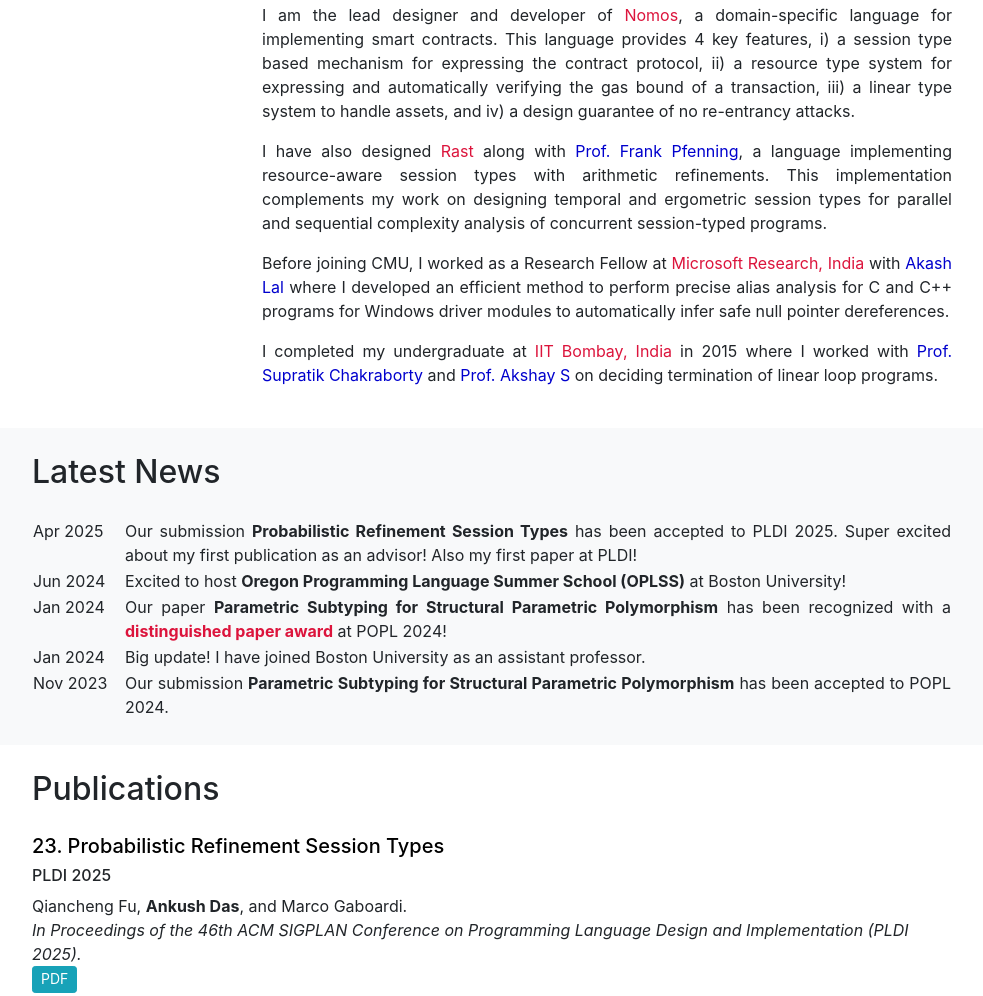
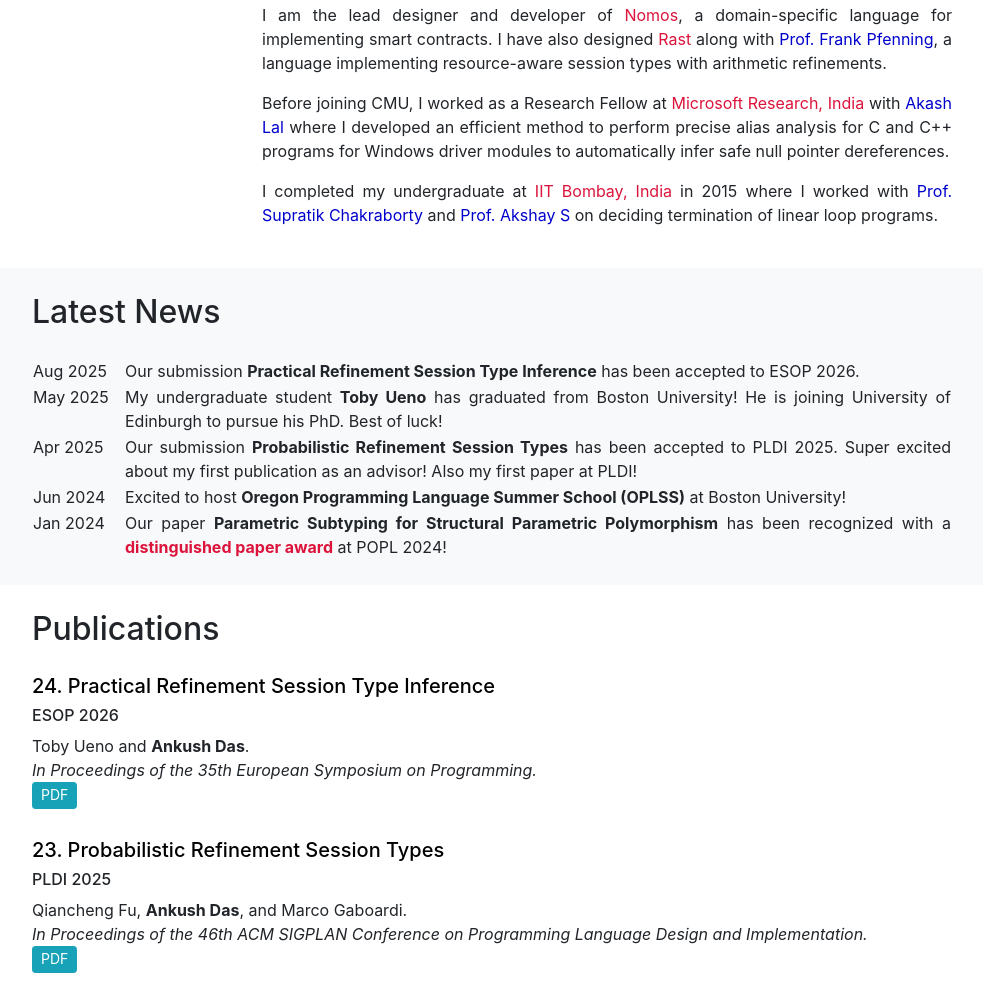
Before and after one commit to ankushdas/ankushdas.github.io, a website with bundled scripts: page index.html in a window 1280 px wide. Shown: the part 513-1509 px from the top of the page, without its empty margins (148-1131 px from the left). Built offline with nearby package versions, Linux system fonts and the light colour scheme.

Commit message:
added ESOP paper

```diff
--- a/index.html
+++ b/index.html
@@ -152,21 +152,14 @@
                 onclick="window.open(this.href); return false;" title="https://www.nomos-lang.org/admin/overview"
                 href="https://www.nomos-lang.org/admin/overview"
                 onkeypress="window.open(this.href); return false;"><span style="color: crimson;">Nomos</span></a>, a
-              domain-specific language for implementing smart contracts. This language provides 4 key features, i) a
-              session type based mechanism for expressing the contract protocol, ii) a resource type system for
-              expressing and automatically verifying the gas bound of a transaction, iii) a linear type system to handle
-              assets, and iv) a design guarantee of no re-entrancy attacks.</p>
-
-            <p style="text-align: justify;">I have also designed <a onclick="window.open(this.href); return false;"
-                title="https://bitbucket.org/fpfenning/rast/src/master/"
+              domain-specific language for implementing smart contracts. I have also designed <a
+                onclick="window.open(this.href); return false;" title="https://bitbucket.org/fpfenning/rast/src/master/"
                 href="https://bitbucket.org/fpfenning/rast/src/master/"
                 onkeypress="window.open(this.href); return false;"><span style="color: crimson;">Rast</span></a> along
               with <a onclick="window.open(this.href); return false;" title="https://www.cs.cmu.edu/~fp"
                 href="https://www.cs.cmu.edu/~fp" onkeypress="window.open(this.href); return false;"><span
                   style="color: mediumblue;">Prof. Frank Pfenning</span></a>, a language implementing resource-aware
-              session types with arithmetic refinements. This implementation complements my work on designing temporal
-              and ergometric session types for parallel and sequential complexity analysis of concurrent session-typed
-              programs.</p>
+              session types with arithmetic refinements.</p>
 
             <p style="text-align: justify;">Before joining CMU, I worked as a Research Fellow at <a
                 onclick="window.open(this.href); return false;"
@@ -209,6 +202,18 @@
             </colgroup>
 
             <tr>
+              <td valign="top">Aug 2025</td>
+              <td style="text-align: justify;">Our submission <b>Practical Refinement Session Type Inference</b>
+                has been accepted to ESOP 2026.
+            </tr>
+
+            <tr>
+              <td valign="top">May 2025</td>
+              <td style="text-align: justify;">My undergraduate student <b>Toby Ueno</b> has graduated from
+                Boston University! He is joining University of Edinburgh to pursue his PhD. Best of luck!
+            </tr>
+
+            <tr>
               <td valign="top">Apr 2025</td>
               <td style="text-align: justify;">Our submission <b>Probabilistic Refinement Session Types</b> has been
                 accepted to PLDI 2025. Super excited about my first publication as an advisor! Also my first paper at
@@ -227,17 +232,6 @@
                   Polymorphism</b> has been recognized with a <span style="color: crimson;"><b>distinguished paper
                     award</span></b> at POPL 2024!
             </tr>
-
-            <tr>
-              <td valign="top">Jan 2024</td>
-              <td style="text-align: justify;">Big update! I have joined Boston University as an assistant professor.
-              </td>
-            </tr>
-
-            <tr>
-              <td valign="top">Nov 2023</td>
-              <td style="text-align: justify;">Our submission <b>Parametric Subtyping for Structural Parametric
-                  Polymorphism</b> has been accepted to POPL 2024.</td>
           </table>
         </div>
       </div>
@@ -253,14 +247,28 @@
 
           <h5>
             <span style="color: black;">
+              24. Practical Refinement Session Type Inference
+            </span>
+          </h5>
+          <h6>ESOP 2026</h6>
+          <p style="padding-bottom: 1.5%;">
+            Toby Ueno and <strong>Ankush Das</strong>.<br>
+            <i>In Proceedings of the 35th European Symposium on Programming.</i><br>
+            <a onclick="window.open(this.href); return false;" title="docs/esop26.pdf" href="docs/esop26.pdf"
+              onkeypress="window.open(this.href); return false;" target="_blank"><button type="button"
+                class="btn btn-info btn-sm" style="line-height: 1.2">PDF</button></a>
+          </p>
+
+          <h5>
+            <span style="color: black;">
               23. Probabilistic Refinement Session Types
             </span>
           </h5>
           <h6>PLDI 2025</h6>
           <p style="padding-bottom: 1.5%;">
             Qiancheng Fu, <strong>Ankush Das</strong>, and Marco Gaboardi.<br>
-            <i>In Proceedings of the 46th ACM SIGPLAN Conference on Programming Language Design and Implementation (PLDI
-              2025).</i><br>
+            <i>In Proceedings of the 46th ACM SIGPLAN Conference on Programming Language Design and
+              Implementation.</i><br>
             <a onclick="window.open(this.href); return false;" title="docs/pldi25.pdf" href="docs/pldi25.pdf"
               onkeypress="window.open(this.href); return false;" target="_blank"><button type="button"
                 class="btn btn-info btn-sm" style="line-height: 1.2">PDF</button></a>
```
Also changed, not shown: 1 other file.
